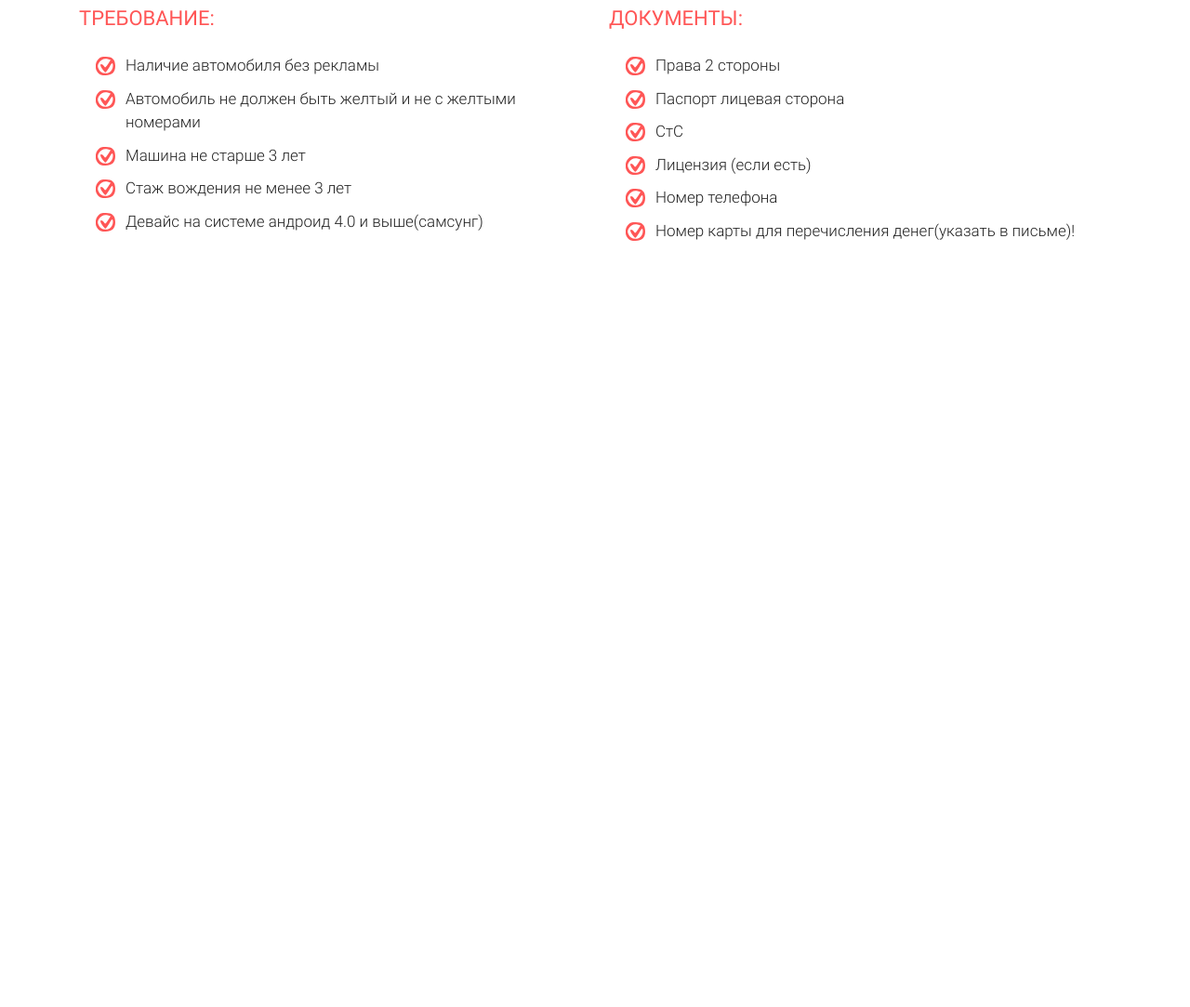
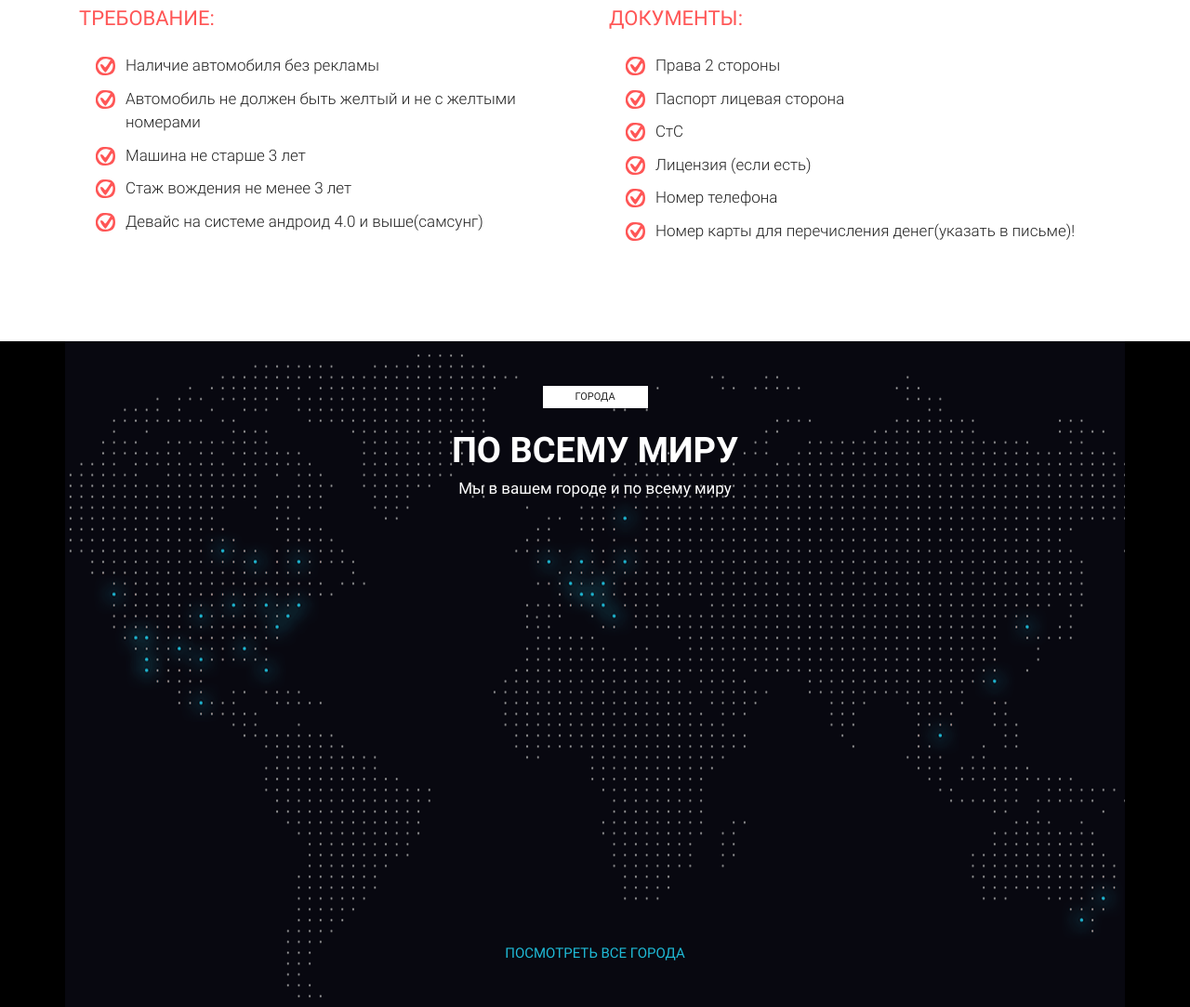
Before and after one commit to vladsfx/uber_training, a plain HTML site: page src/index.html in a window 1280 px wide. Shown: the part 4248-5331 px from the top of the page at 93% size. Before the commit the page ends 4615 px from the top, so only its background shows below. Drawn offline with Linux system fonts and the light colour scheme.

Commit message:
Добавление секции Map

```diff
--- a/src/index.html
+++ b/src/index.html
@@ -309,5 +309,14 @@
 				</div>
 			</div>
 		</section>
+
+		<section class="map">
+			<div class="container">
+				<div class="map_label">города</div>
+				<div class="map_title">По всему миру</div>
+				<div class="map_subtitle">Мы в вашем городе и по всему миру</div>
+				<button class="map_btn">Посмотреть все города</button>
+			</div>
+		</section>
 	</body>
 </html>
--- a/src/sass/style.sass
+++ b/src/sass/style.sass
@@ -348,3 +348,37 @@ nav
             li
                 &::before
                     background: url('../icons/checks/check_red.svg') center (center / cover) no-repeat
+
+// Секция Map
+.map
+    height: 716px
+    background-color: $bg_color_black
+    .container
+        position: relative
+        height: 100%
+        padding: 48px 0 22px 0
+        background: url('../img/bg/world_bg.png') center (center / cover) no-repeat
+    &_label
+        @include label($color_text_black, $bg_color_white )
+    &_title
+        margin-top: 26px
+        @include title($color_text_white)
+    &_subtitle
+        @include subtitle($color_text_white)
+    &_btn
+        display: block
+        position: absolute
+        bottom: 22px
+        left: 50%
+        transform: translateX(-50%)
+        padding: 25px 15px
+        color: #1FBAD6
+        text-align: center
+        font-size: 15px
+        font-weight: 400
+        text-transform: uppercase
+        background-color: rgba(0, 0, 0, 0.0)
+        border: none
+        transition: .5s all
+        &:hover
+            background-color: rgba(169, 169, 169, 0.1)
```
Also changed, not shown: src/css/style.min.css, src/img/bg/world_bg.png (added), 1 other file.
